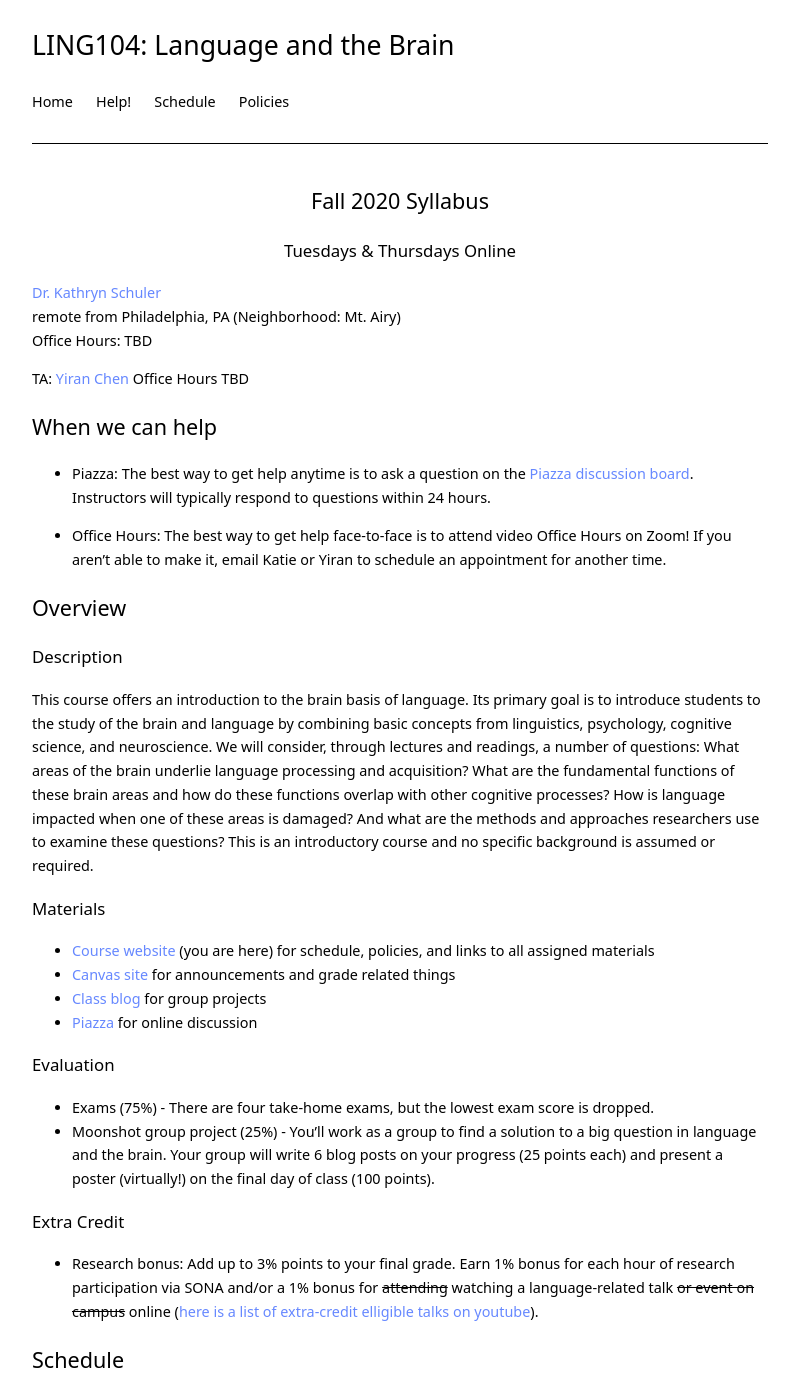
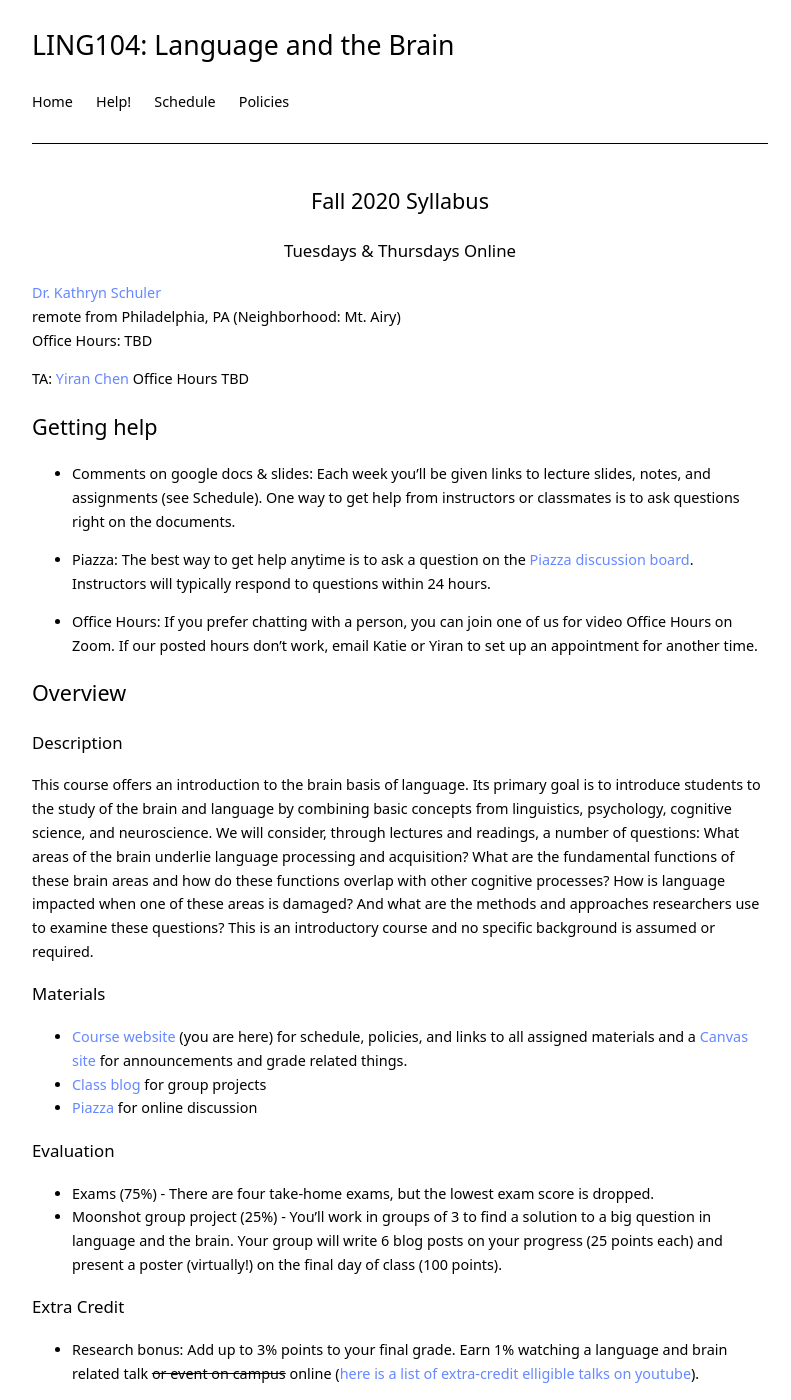
Before and after one commit to kschuler/ling104, a Jekyll site: the page built from index.md, in a window 1280 px wide and 1400 px high. Shown: the whole window, without its empty margins (240-1031 px from the left). Built offline with Jekyll 4.4.1, drawn with Linux system fonts in a browser that asks for light colours.

Commit message:
Update index.md

```diff
--- a/index.md
+++ b/index.md
@@ -14,11 +14,13 @@ TA: [Yiran Chen](mailto:cheny39@sas.upenn.edu)
 Office Hours TBD
 
 
-## When we can help
+## Getting help
+
+- **Comments on google docs & slides:** Each week you'll be given links to lecture slides, notes, and assignments (see Schedule). One way to get help from instructors or classmates is to ask questions right on the documents.
 
 - **Piazza:** The best way to get help anytime is to ask a question on the [Piazza discussion board](https://piazza.com/upenn/fall2020/ling104). Instructors will typically respond to questions within 24 hours.
 
-- **Office Hours:** The best way to get help face-to-face is to attend video Office Hours on Zoom! If you aren't able to make it, email Katie or Yiran to schedule an appointment for another time.
+- **Office Hours:** If you prefer chatting with a person, you can join one of us for video Office Hours on Zoom. If our posted hours don't work, email Katie or Yiran to set up an appointment for another time.
 
 
 ## Overview
@@ -28,17 +30,16 @@ This course offers an introduction to the brain basis of language. Its primary g
 
 ### Materials
 
-- **[Course website](index.html)** (you are here) for schedule, policies, and links to all assigned materials
-- **[Canvas site](https://canvas.upenn.edu/courses/1530046)** for announcements and grade related things
+- **[Course website](index.html)** (you are here) for schedule, policies, and links to all assigned materials and a **[Canvas site](https://canvas.upenn.edu/courses/1530046)** for announcements and grade related things.
 - **[Class blog](https://languageandthebrain.org)** for group projects
 - **[Piazza](https://piazza.com/upenn/fall2020/ling104)** for online discussion
 
 ### Evaluation
 - **Exams (75%)** - There are four take-home exams, but the lowest exam score is dropped.
-- **Moonshot group project (25%)** -  You'll work as a group to find a solution to a big question in language and the brain. Your group will write 6 blog posts on your progress (25 points each) and present a poster (virtually!) on the final day of class (100 points).
+- **Moonshot group project (25%)** -  You'll work in groups of 3 to find a solution to a big question in language and the brain. Your group will write 6 blog posts on your progress (25 points each) and present a poster (virtually!) on the final day of class (100 points).
 
 ### Extra Credit
--  **Research bonus:** Add up to 3% points to your final grade. Earn 1% bonus for each hour of research participation via SONA and/or a 1% bonus for ~~attending~~ watching a language-related talk ~~or event on campus~~ online ([here is a list of extra-credit elligible talks on youtube](https://docs.google.com/spreadsheets/u/1/d/e/2PACX-1vT2HlyiQvL7kyYcxfT6mFVLjOzqnlsst_rmb2eGQFphNa7DCYQ-5Fl9F1pw4GhmKLh1yaWjrGBf7LK2/pubhtml?gid=0&single=true)).
+-  **Research bonus:** Add up to 3% points to your final grade. Earn 1% watching a language and brain related talk ~~or event on campus~~ online ([here is a list of extra-credit elligible talks on youtube](https://docs.google.com/spreadsheets/u/1/d/e/2PACX-1vT2HlyiQvL7kyYcxfT6mFVLjOzqnlsst_rmb2eGQFphNa7DCYQ-5Fl9F1pw4GhmKLh1yaWjrGBf7LK2/pubhtml?gid=0&single=true)).
 
 ## Schedule
 Schedule is subject to change. All lectures will be recorded and [posted on Panopto](404.html) a few minutes after each class.
```
